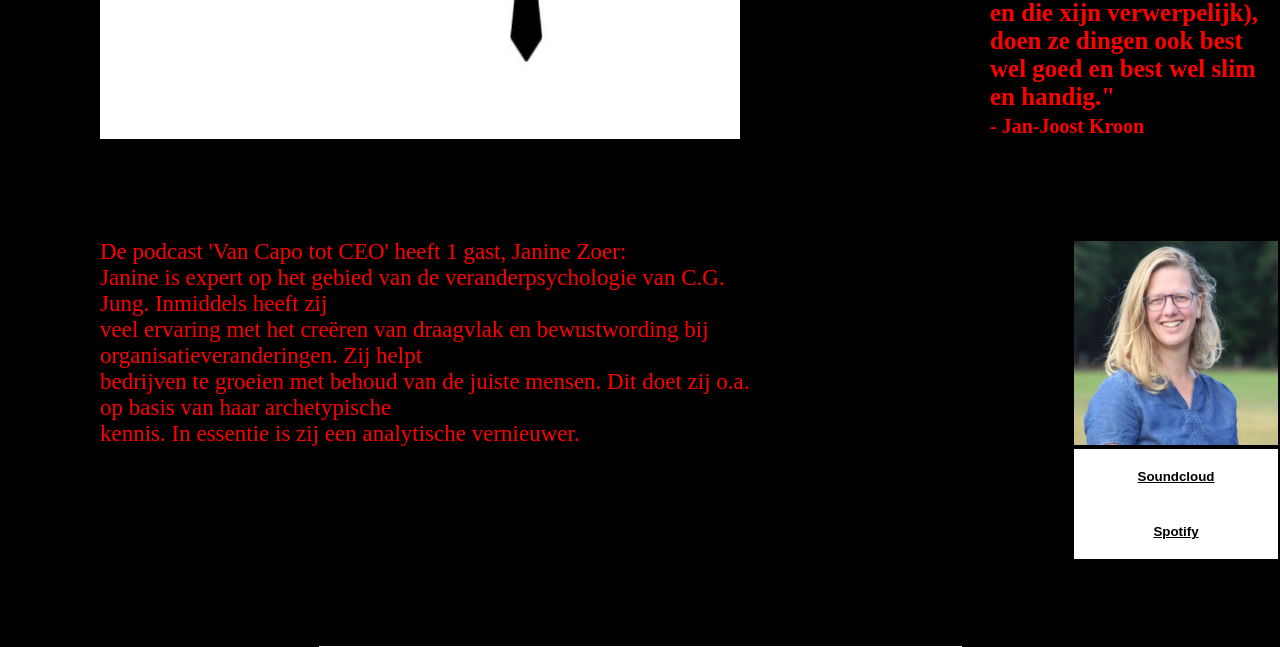
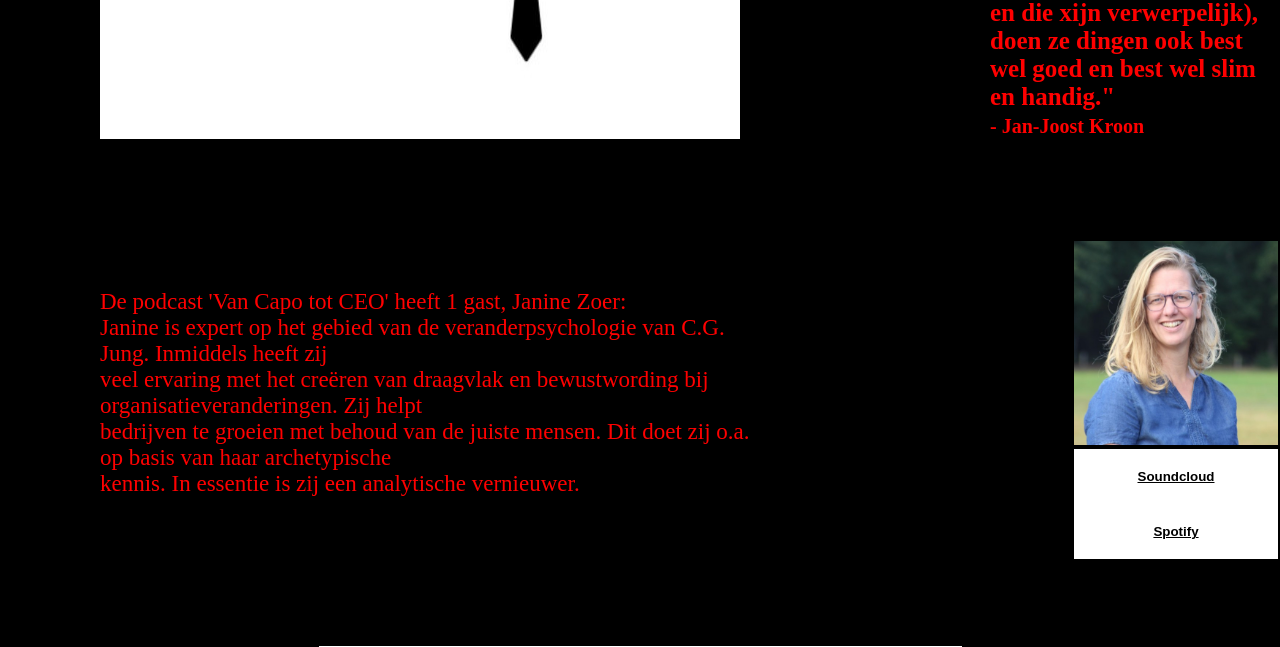
Before and after one commit to Floris29/vancapototceo, a PHP site: page / in a window 1280 px wide; the page is wider, and only the part inside the window is pictured. Shown: the part 2089-2736 px from the top of that part. Run offline with PHP 8.4, Linux system fonts and the light colour scheme; some libraries are stand-ins or nearby versions.

Commit message:
height update janine+buttons

```diff
--- a/assets/CSS/styles.css
+++ b/assets/CSS/styles.css
@@ -90,9 +90,7 @@ nav a {
 
 .podcast--gast{
     display: flex;
-    margin-top: 100px;
     gap: 300px;
-
 }
 
 
@@ -100,10 +98,12 @@ nav a {
     color: red;
     font-size: 23px;
     margin-left: 100px;
+    padding-top: 150px;
 }
 
 .Janine {
     width: 204px;
+    padding-top: 100px;
 }
 
 .luister--capo {
```
Also changed, not shown: index.html (+7 -2 lines).
